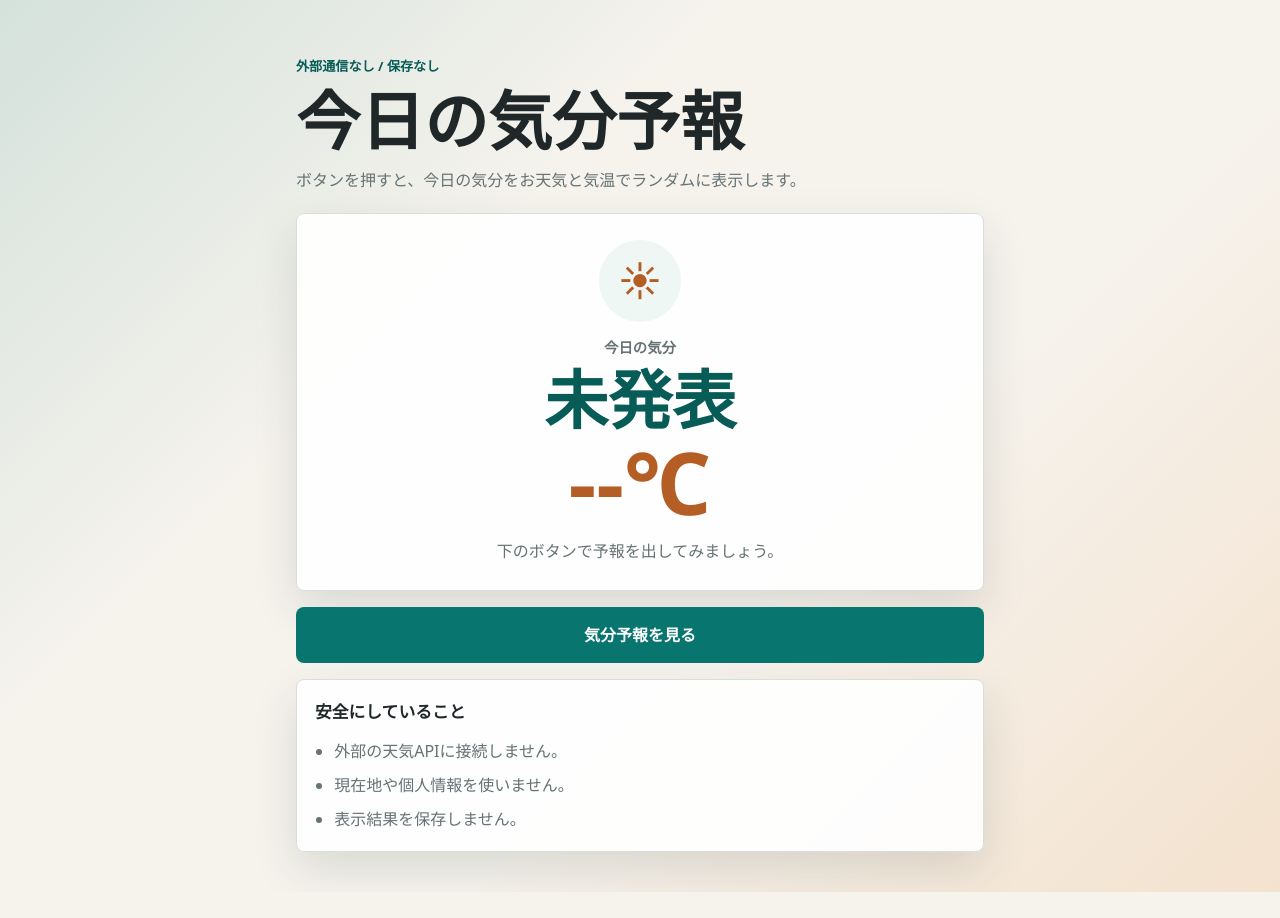
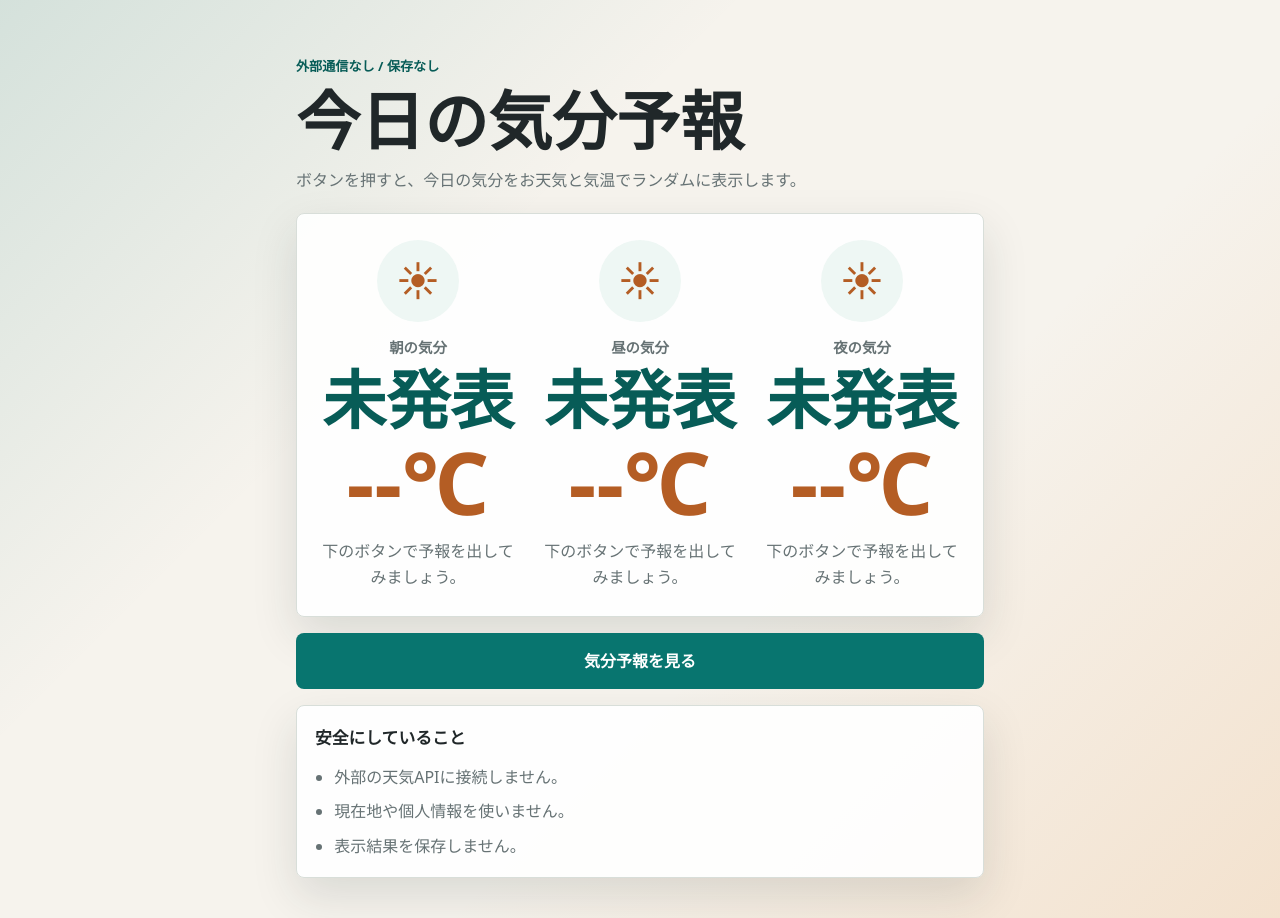
Before and after one commit to HIROTO-001/mobile-web-sandbox, a plain HTML site: page index.html in a window 1280 px wide. Before the commit the page ends 892 px from the top, so only its background shows below. Drawn offline with Linux system fonts and the light colour scheme.

Commit message:
予報を朝昼夜にする

```diff
--- a/index.html
+++ b/index.html
@@ -17,13 +17,28 @@
       </section>
 
       <section class="forecast-card" aria-live="polite">
-        <span id="weatherIcon" class="weather-icon" aria-hidden="true">&#9728;</span>
-        <p class="result-label">&#20170;&#26085;&#12398;&#27671;&#20998;</p>
-        <h2 id="weatherText">&#26410;&#30330;&#34920;</h2>
-        <p id="temperatureText" class="temperature">--&#8451;</p>
-        <p id="messageText" class="message">
-          &#19979;&#12398;&#12508;&#12479;&#12531;&#12391;&#20104;&#22577;&#12434;&#20986;&#12375;&#12390;&#12415;&#12414;&#12375;&#12423;&#12358;&#12290;
-        </p>
+        <!-- &#26397;&#26172;&#22812;&#12398;3&#12388;&#12398;&#20104;&#22577;&#26528;&#12434;&#20986;&#12377;&#12383;&#12417;&#12395;&#12289;&#26082;&#23384;&#12398;&#34920;&#31034;&#35201;&#32032;&#12434;&#23567;&#12373;&#12367;&#32368;&#12426;&#36820;&#12375;&#12414;&#12377;&#12290; -->
+        <div class="forecast-slot">
+          <span class="weather-icon" aria-hidden="true">&#9728;</span>
+          <p class="result-label">&#26397;&#12398;&#27671;&#20998;</p>
+          <h2>&#26410;&#30330;&#34920;</h2>
+          <p class="temperature">--&#8451;</p>
+          <p class="message">&#19979;&#12398;&#12508;&#12479;&#12531;&#12391;&#20104;&#22577;&#12434;&#20986;&#12375;&#12390;&#12415;&#12414;&#12375;&#12423;&#12358;&#12290;</p>
+        </div>
+        <div class="forecast-slot">
+          <span class="weather-icon" aria-hidden="true">&#9728;</span>
+          <p class="result-label">&#26172;&#12398;&#27671;&#20998;</p>
+          <h2>&#26410;&#30330;&#34920;</h2>
+          <p class="temperature">--&#8451;</p>
+          <p class="message">&#19979;&#12398;&#12508;&#12479;&#12531;&#12391;&#20104;&#22577;&#12434;&#20986;&#12375;&#12390;&#12415;&#12414;&#12375;&#12423;&#12358;&#12290;</p>
+        </div>
+        <div class="forecast-slot">
+          <span class="weather-icon" aria-hidden="true">&#9728;</span>
+          <p class="result-label">&#22812;&#12398;&#27671;&#20998;</p>
+          <h2>&#26410;&#30330;&#34920;</h2>
+          <p class="temperature">--&#8451;</p>
+          <p class="message">&#19979;&#12398;&#12508;&#12479;&#12531;&#12391;&#20104;&#22577;&#12434;&#20986;&#12375;&#12390;&#12415;&#12414;&#12375;&#12423;&#12358;&#12290;</p>
+        </div>
       </section>
 
       <button id="forecastButton" class="primary-button" type="button">
--- a/script.js
+++ b/script.js
@@ -1,8 +1,5 @@
 const forecastButton = document.querySelector("#forecastButton");
-const weatherIcon = document.querySelector("#weatherIcon");
-const weatherText = document.querySelector("#weatherText");
-const temperatureText = document.querySelector("#temperatureText");
-const messageText = document.querySelector("#messageText");
+const forecastSlots = document.querySelectorAll(".forecast-slot");
 
 const moods = [
   {
@@ -43,13 +40,16 @@ const moods = [
 ];
 
 forecastButton.addEventListener("click", () => {
-  const mood = pickRandom(moods);
-  const temperature = randomNumber(mood.min, mood.max);
+  // &#22806;&#37096;&#36890;&#20449;&#12420;&#20491;&#20154;&#24773;&#22577;&#12434;&#20351;&#12431;&#12378;&#12289;&#21508;&#26178;&#38291;&#24111;&#12434;&#12525;&#12540;&#12459;&#12523;&#12398;&#37197;&#21015;&#12363;&#12425;&#12521;&#12531;&#12480;&#12512;&#12395;&#34920;&#31034;&#12375;&#12414;&#12377;&#12290;
+  forecastSlots.forEach((slot) => {
+    const mood = pickRandom(moods);
+    const temperature = randomNumber(mood.min, mood.max);
 
-  weatherIcon.textContent = mood.icon;
-  weatherText.textContent = mood.weather;
-  temperatureText.textContent = `${temperature}\u2103`;
-  messageText.textContent = mood.message;
+    slot.querySelector(".weather-icon").textContent = mood.icon;
+    slot.querySelector("h2").textContent = mood.weather;
+    slot.querySelector(".temperature").textContent = `${temperature}\u2103`;
+    slot.querySelector(".message").textContent = mood.message;
+  });
 });
 
 function pickRandom(items) {
--- a/style.css
+++ b/style.css
@@ -78,10 +78,17 @@ h1 {
 
 .forecast-card {
   display: grid;
-  place-items: center;
+  grid-template-columns: repeat(3, 1fr);
+  gap: 16px;
+  align-items: start;
   min-height: 310px;
   padding: 26px 18px;
   text-align: center;
+}
+
+.forecast-slot {
+  display: grid;
+  justify-items: center;
 }
 
 .weather-icon {
@@ -175,6 +182,7 @@ h1 {
   }
 
   .forecast-card {
+    grid-template-columns: 1fr;
     min-height: 280px;
   }
 }
```
